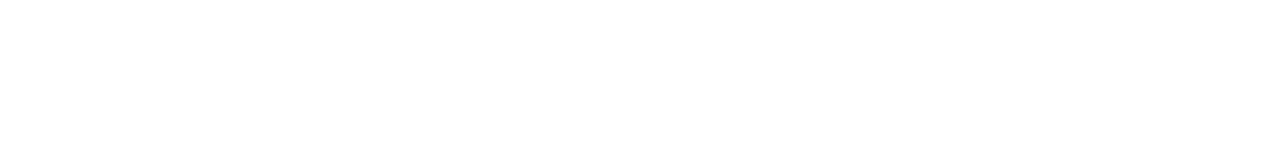
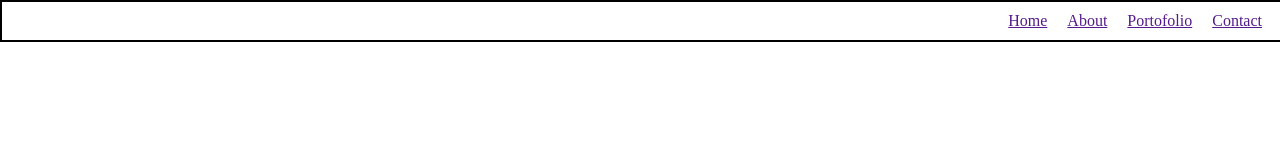
Before and after one commit to Sheydom/sheylaPortofolio, a plain HTML site: page index.html in a window 1280 px wide. Drawn offline with Linux system fonts and the light colour scheme.

Commit message:
starting navbar

```diff
--- a/index.html
+++ b/index.html
@@ -5,9 +5,19 @@
         <meta charset="UTF-8">
         <meta name="viewport" content="width=device-width, initial-scale=1.0">
         <link rel="stylesheet" href="./styles.css">
+        <link href="https://fonts.googleapis.com/css2?family=Roboto:wght@400;700&family=Open+Sans:wght@300;600&display=swap" rel="stylesheet">
+        <!-- google font API -->
     </head>
     <body>
 
+        <nav id="nav">
+            <ul id="navlist">
+                <li class="list"><a href="">Home</a></li>
+                <li class="list"><a href="">About</a></li>
+                <li class="list"><a href="">Portofolio</a></li>
+                <li class="list"><a href="">Contact</a></li>
+            </ul>
+        </nav>
 
         <script src=""></script>
     </body>
--- a/styles.css
+++ b/styles.css
@@ -0,0 +1,26 @@
+body{
+    padding: 0;
+    margin: 0;
+    box-sizing: border-box;
+}
+
+nav{
+    width: 100%;
+    border: 2px black solid;
+    display: flex;
+    justify-content: flex-end;
+
+}
+
+#navlist{
+    display: flex;
+    flex-direction: row;
+    list-style: none;
+    margin: 10px;
+
+}
+
+.list{
+    margin: 0 10px;
+
+}
```
